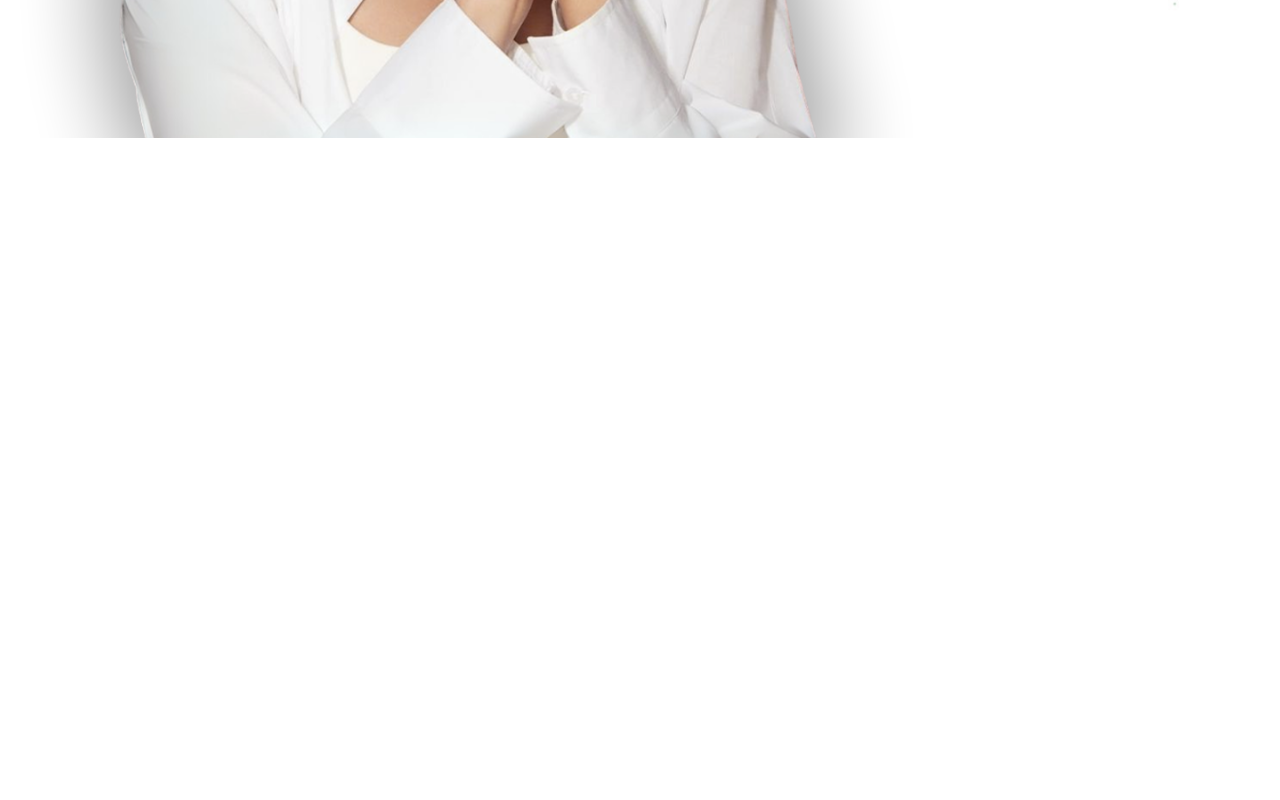
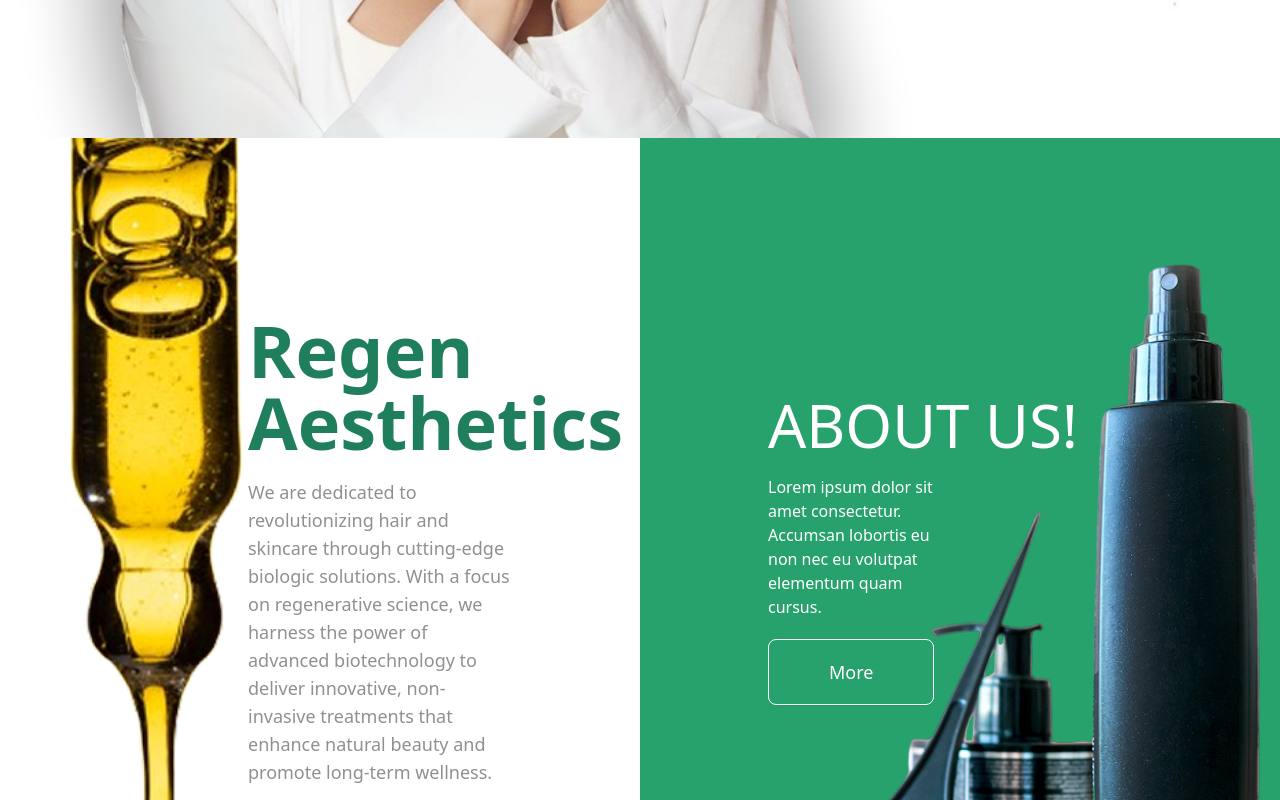
Before and after one commit to FaizanAli-io/Regenerative-Aesthetics-FE, a Next.js app in the folder frontend/: page / in a window 1280 px wide. Shown: the part 720-1520 px from the top of the page. Before the commit the page ends 858 px from the top, so only its background shows below. Built offline with nearby package versions, Linux system fonts and the light colour scheme.

Commit message:
Add intro section.

```diff
--- /dev/null
+++ b/frontend/app/Home/SectionIntro.tsx
@@ -0,0 +1,35 @@
+import React from 'react';
+import ButtonOutline from '../components/ButtonOutline';
+
+const SectionIntro = () => {
+  return (
+    <div className='grid grid-cols-2 place-content-center'>
+      <div className='px-32 py-44 bg-[url(/images/home/serum.png)] bg-contain bg-no-repeat bg-left'>
+        <div className='pl-30 space-y-5'>
+          <h2 className='text-7xl text-primary-dark font-bold'>
+            Regen <br /> Aesthetics
+          </h2>
+          <p className='text-lg text-body'>
+            We are dedicated to revolutionizing hair and skincare through
+            cutting-edge biologic solutions. With a focus on regenerative
+            science, we harness the power of advanced biotechnology to deliver
+            innovative, non-invasive treatments that enhance natural beauty and
+            promote long-term wellness.
+          </p>
+        </div>
+      </div>
+      <div className='bg-primary text-white px-32 py-44 space-y-5 bg-[url(/images/home/hair-spray.png)] bg-contain bg-no-repeat bg-right flex flex-col justify-center items-start'>
+        <h2 className='text-6xl uppercase '>About us!</h2>
+        <p className='max-w-1/2'>
+          Lorem ipsum dolor sit amet consectetur. Accumsan lobortis eu non nec
+          eu volutpat elementum quam cursus.
+        </p>
+        <ButtonOutline className='border-white bg-transparent'>
+          More
+        </ButtonOutline>
+      </div>
+    </div>
+  );
+};
+
+export default SectionIntro;
--- a/frontend/app/page.tsx
+++ b/frontend/app/page.tsx
@@ -1,10 +1,12 @@
 import React from 'react';
 import HomeCover from './Home/HomeCover';
+import SectionIntro from './Home/SectionIntro';
 
 const Page = () => {
   return (
     <>
       <HomeCover />
+      <SectionIntro />
     </>
   );
 };
```
